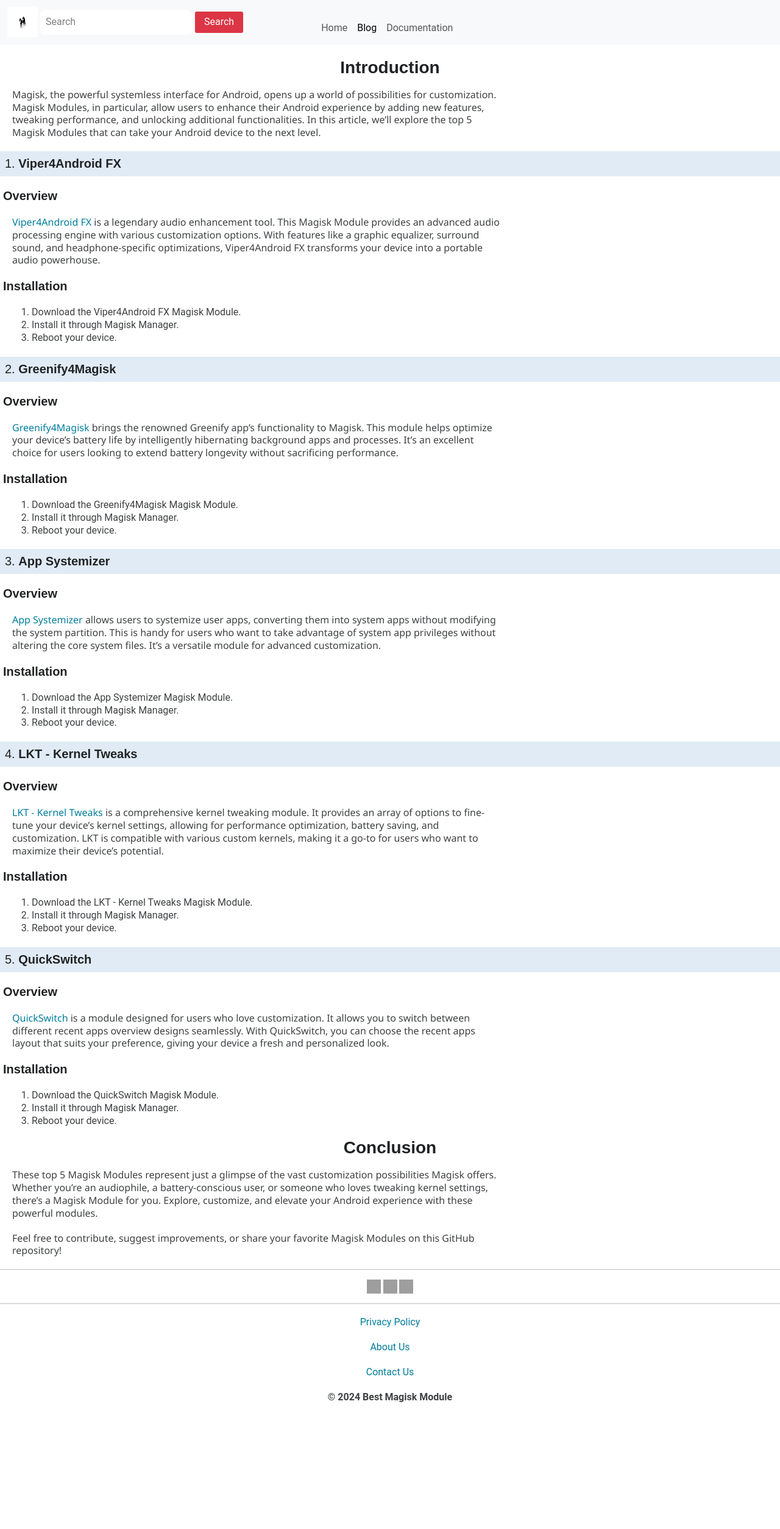
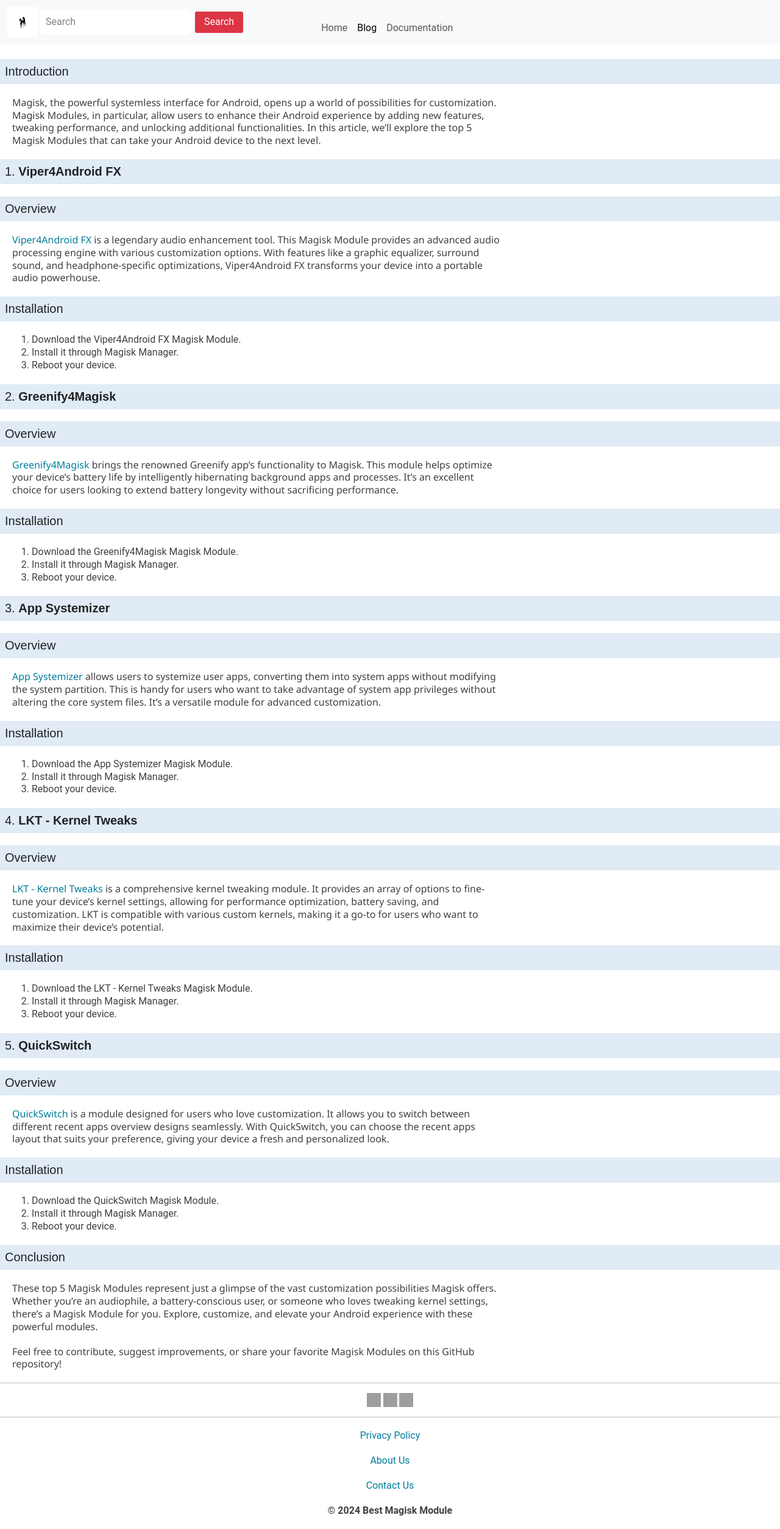
Before and after one commit to WillowTheWsp/willowthewsp.github.io, a Jekyll site: the page built from _posts/2024-01-22-Top-5-magisk.md, in a window 1280 px wide. Shown: the whole page at 61% size. Built offline with Jekyll 4.4.1, drawn with Linux system fonts in a browser that asks for light colours; some web fonts are replaced; before the commit the page ends 2321 px from its top, so only the background shows below that; grey boxes are pictures that could not be loaded.

```diff
--- a/_posts/2024-01-22-Top-5-magisk.md
+++ b/_posts/2024-01-22-Top-5-magisk.md
@@ -6,17 +6,17 @@ lang: eng
 tagline: Elevate Your Android Experience with These Magisk Modules
 ---
 
-# Introduction
+## Introduction
 
 Magisk, the powerful systemless interface for Android, opens up a world of possibilities for customization. Magisk Modules, in particular, allow users to enhance their Android experience by adding new features, tweaking performance, and unlocking additional functionalities. In this article, we'll explore the top 5 Magisk Modules that can take your Android device to the next level.
 
 ## 1. **Viper4Android FX**
 
-### Overview
+## Overview
 
 [Viper4Android FX](https://viperfxofficial.com/) is a legendary audio enhancement tool. This Magisk Module provides an advanced audio processing engine with various customization options. With features like a graphic equalizer, surround sound, and headphone-specific optimizations, Viper4Android FX transforms your device into a portable audio powerhouse.
 
-### Installation
+## Installation
 
 1. Download the Viper4Android FX Magisk Module.
 2. Install it through Magisk Manager.
@@ -24,11 +24,11 @@ Magisk, the powerful systemless interface for Android, opens up a world of possi
 
 ## 2. **Greenify4Magisk**
 
-### Overview
+## Overview
 
 [Greenify4Magisk](https://forum.xda-developers.com/xposed/greenify4magisk-efficient-super-smooth-t4052423) brings the renowned Greenify app's functionality to Magisk. This module helps optimize your device's battery life by intelligently hibernating background apps and processes. It's an excellent choice for users looking to extend battery longevity without sacrificing performance.
 
-### Installation
+## Installation
 
 1. Download the Greenify4Magisk Magisk Module.
 2. Install it through Magisk Manager.
@@ -36,11 +36,11 @@ Magisk, the powerful systemless interface for Android, opens up a world of possi
 
 ## 3. **App Systemizer**
 
-### Overview
+## Overview
 
 [App Systemizer](https://github.com/Magisk-Modules-Repo/app_systemizer) allows users to systemize user apps, converting them into system apps without modifying the system partition. This is handy for users who want to take advantage of system app privileges without altering the core system files. It's a versatile module for advanced customization.
 
-### Installation
+## Installation
 
 1. Download the App Systemizer Magisk Module.
 2. Install it through Magisk Manager.
@@ -48,11 +48,11 @@ Magisk, the powerful systemless interface for Android, opens up a world of possi
 
 ## 4. **LKT - Kernel Tweaks**
 
-### Overview
+## Overview
 
 [LKT - Kernel Tweaks](https://github.com/Franco28/LKT-Magisk) is a comprehensive kernel tweaking module. It provides an array of options to fine-tune your device's kernel settings, allowing for performance optimization, battery saving, and customization. LKT is compatible with various custom kernels, making it a go-to for users who want to maximize their device's potential.
 
-### Installation
+## Installation
 
 1. Download the LKT - Kernel Tweaks Magisk Module.
 2. Install it through Magisk Manager.
@@ -60,17 +60,17 @@ Magisk, the powerful systemless interface for Android, opens up a world of possi
 
 ## 5. **QuickSwitch**
 
-### Overview
+## Overview
 
 [QuickSwitch](https://github.com/erayrafet/QuickSwitchMagisk) is a module designed for users who love customization. It allows you to switch between different recent apps overview designs seamlessly. With QuickSwitch, you can choose the recent apps layout that suits your preference, giving your device a fresh and personalized look.
 
-### Installation
+## Installation
 
 1. Download the QuickSwitch Magisk Module.
 2. Install it through Magisk Manager.
 3. Reboot your device.
 
-# Conclusion
+## Conclusion
 
 These top 5 Magisk Modules represent just a glimpse of the vast customization possibilities Magisk offers. Whether you're an audiophile, a battery-conscious user, or someone who loves tweaking kernel settings, there's a Magisk Module for you. Explore, customize, and elevate your Android experience with these powerful modules.
 
```
